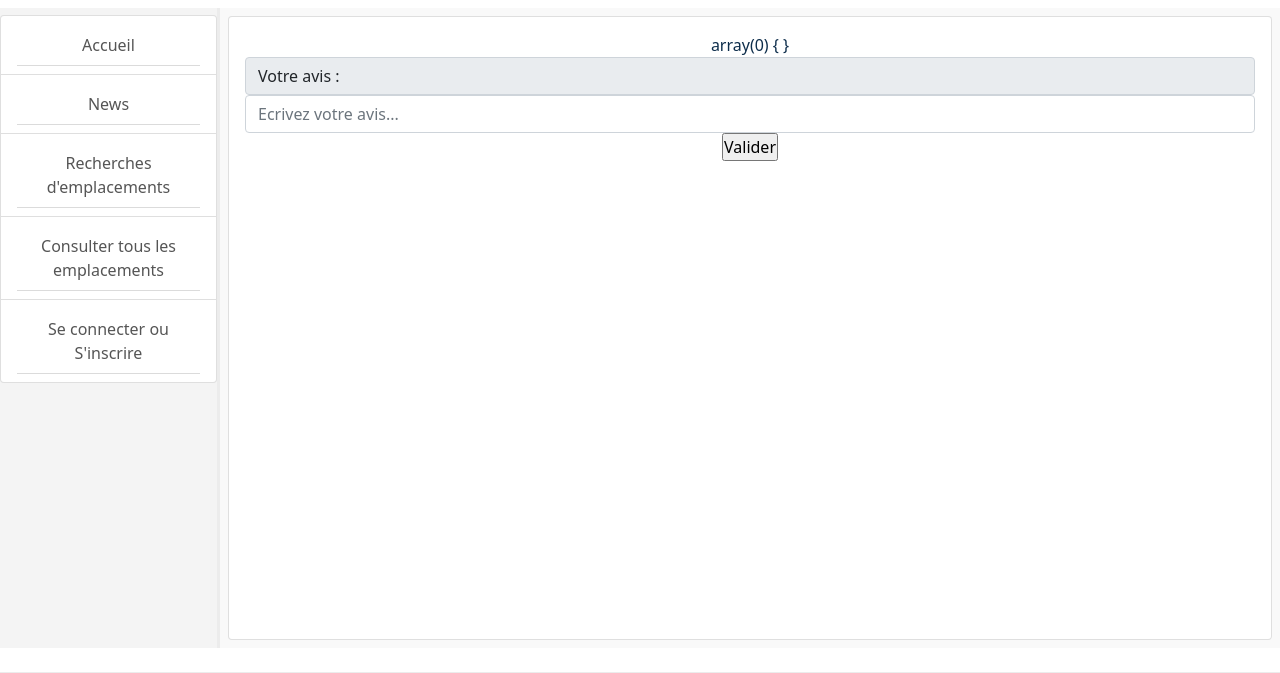
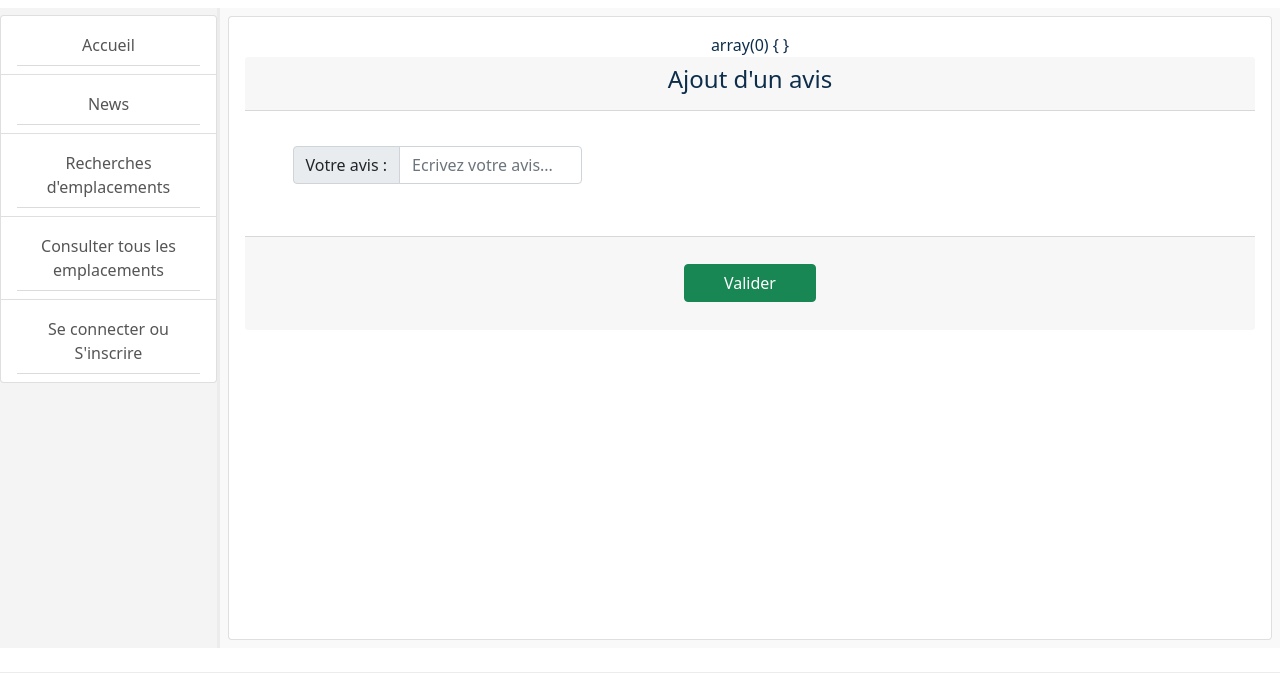
Before and after one commit to Borloo/Scrumitos, a PHP site: page /app/views/addAvis.php in a window 1280 px wide. Shown: the part 88-761 px from the top of the page. Run offline with PHP 8.4, Linux system fonts and the light colour scheme.

Commit message:
modif add Avis

```diff
--- a/app/views/addAvis.php
+++ b/app/views/addAvis.php
@@ -54,9 +54,31 @@ ini_set('display_errors', 'on');
                 ?>
 
                 <form method="post">
-                <span class='input-group-text' id='basic-addon1'>Votre avis : </span>
-                <input class='form-control' type="text"  name="avisTtx" placeholder="Ecrivez votre avis...">
-                <input type="submit" id="submit" value="Valider">
+                    <fieldset>
+                    <div class='card-header'>
+                        <h4>Ajout d'un avis</h4>
+                    </div>
+
+                    <div class='card-body'>
+                        <div class='row'>
+                            <div class='col-md-4'>
+                                <div class='input-group mb-3'>
+                                    <span class='input-group-text' id='basic-addon1'>Votre avis : </span>
+                                    <input class='form-control' type="text"  name="avisTtx" placeholder="Ecrivez votre avis...">
+                                </div>
+                            </div>
+                        </div>
+                    </div>
+                    <div class='card-footer'>
+                                    <div class='row'>
+                                        <div class='col-md-5'></div>
+                                        <div class='col-md-2'>
+                                            <input class='btn btn-success' type="submit" name='submit' value="Valider">
+                                        </div>
+                                        <div class='col-md-5'></div>
+                                    </div>
+                                </div>
+                    </fieldset>
                 </form>
             </div>
         </div>
```
